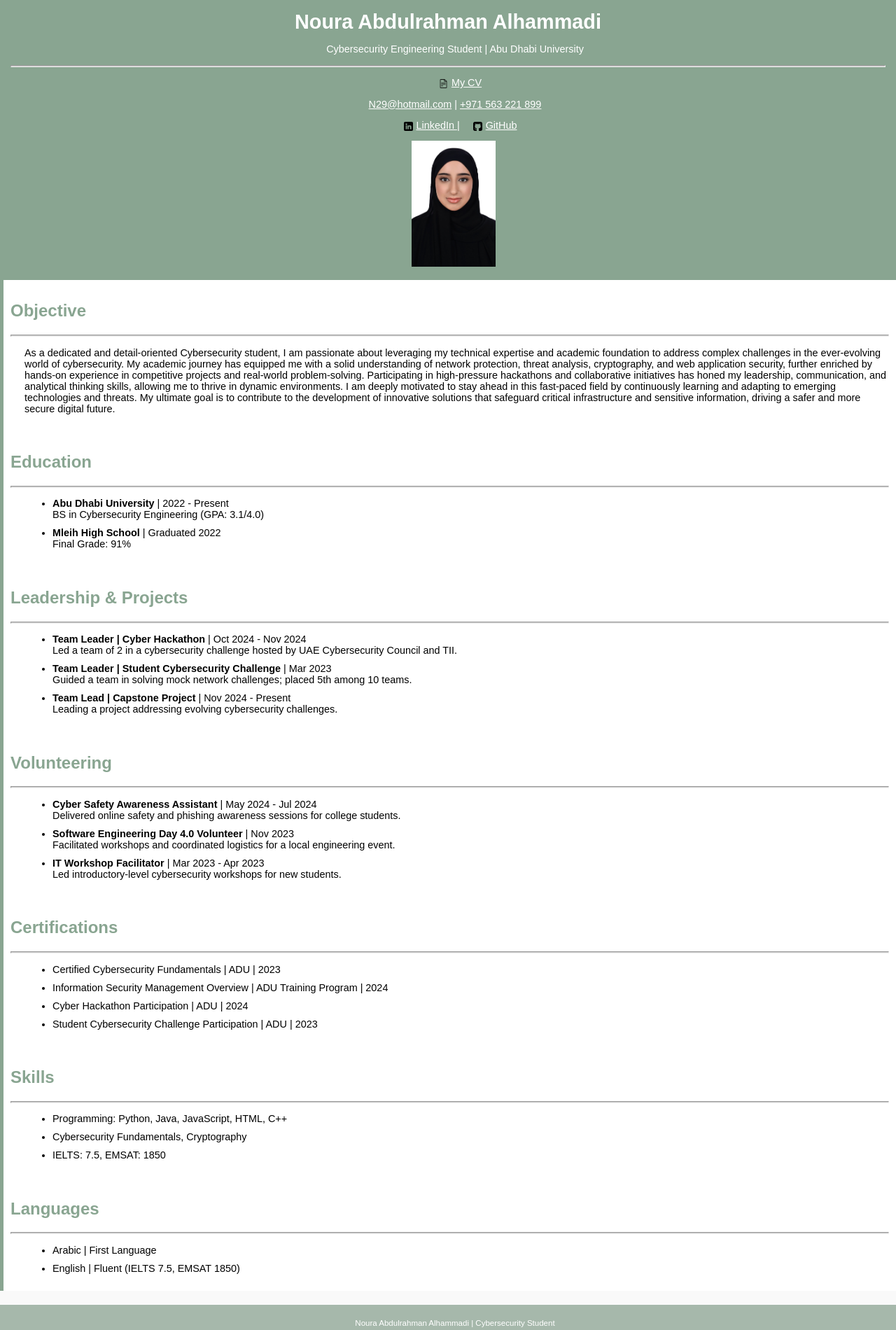
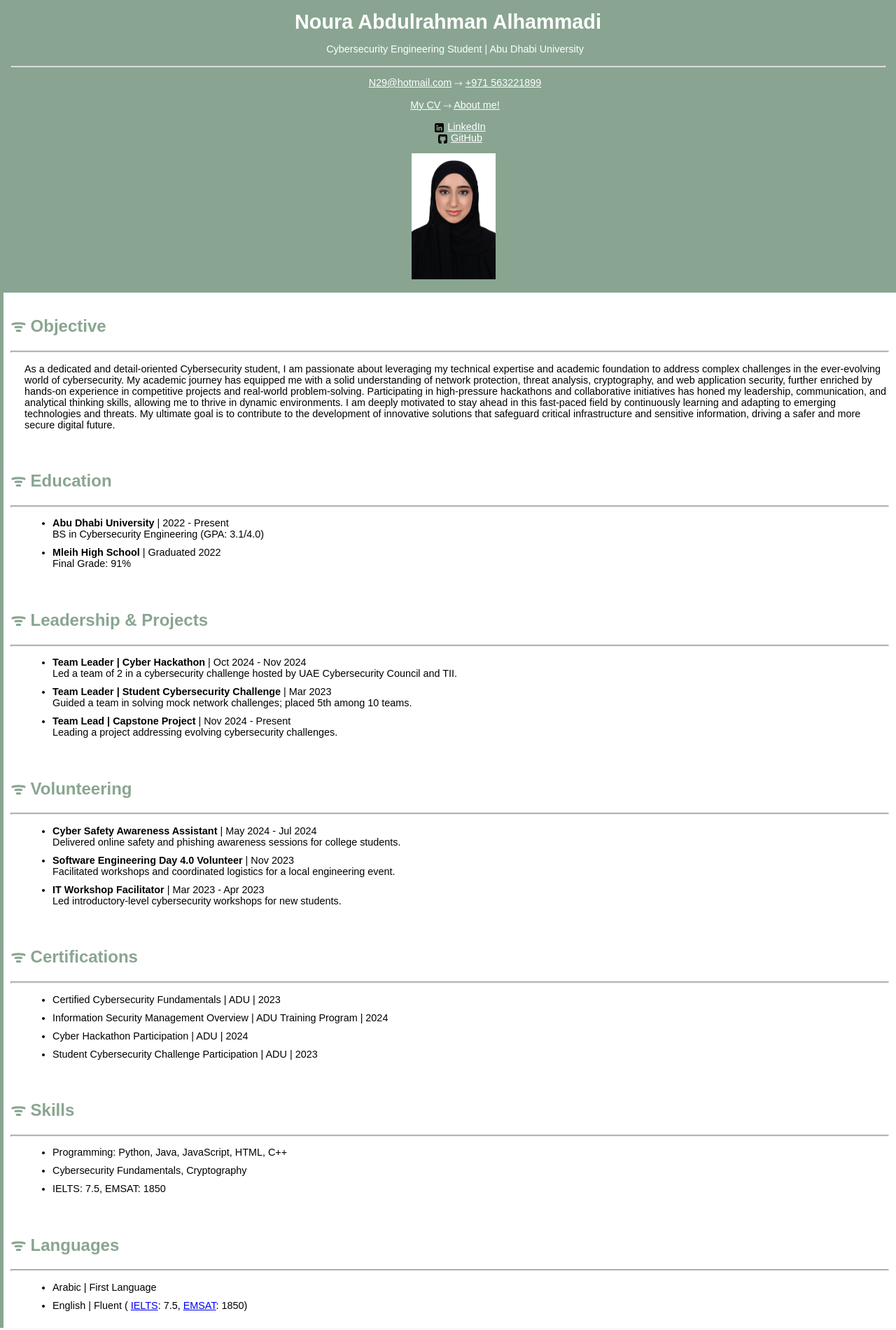
Before and after one commit to N22994/N22994.github.io, a plain HTML site: page index.html in a window 1280 px wide. Shown: the top 1900 px of the page at 70% size. Drawn offline with Linux system fonts and the light colour scheme.

Commit message:
index.html

```diff
--- a/index.html
+++ b/index.html
@@ -14,30 +14,30 @@
             <p>Cybersecurity Engineering Student | Abu Dhabi University</p>
             <hr>
             <p>
-                <a href="Noura Abdulrahman Alhammadi - CV.pdf" target="_blank">
-                    <img src="document.png" alt="CV" class="icon">My CV
-                </a>
+                <a href="N29@hotmail.com">N29@hotmail.com</a> ⤑
+                <a href="+971563221892">+971 563221899</a>
             </p>
-        </section2>
             <p>
-                <a href="N29@hotmail.com">N29@hotmail.com</a> |
-                <a href="+971563221892">+971 563 221 899</a>
-            </p>
+                <a href="Noura Abdulrahman Alhammadi - CV.pdf" target="_blank">My CV</a> ⤑
+                <a href="aboutme.html">About me!</a>
+
+                </p>
             <p>
                 <a href="https://www.linkedin.com/in/noura-a-5b928a347?utm_source=share&utm_campaign=share_via&utm_content=profile&utm_medium=ios_app" >
                     <img src="linkedin.png" alt="LinkedIn" class="icon">LinkedIn
-                </a> |
+                </a> <br>
                 <a href="https://github.com/N22994" >
                     <img src="github.png" alt="GitHub" class="icon">GitHub
                 </a>
             </p>
         </div>
         <img src="photo.JPEG">
-    </section2>
+        <br>
+
     </header>
 
     <div class="body1">
-        <h2>Objective</h2>
+        <h2> ᯤ Objective</h2>
         <hr>
         <p>
             As a dedicated and detail-oriented Cybersecurity student, I am passionate about leveraging my technical expertise and academic foundation to address complex challenges in the ever-evolving world of cybersecurity.
@@ -47,7 +47,7 @@
     </div>
 
     <div class="body1">
-        <h2>Education</h2>
+        <h2> ᯤ Education</h2>
         <hr>
         <ul>
             <li><strong>Abu Dhabi University</strong> | 2022 - Present<br>BS in Cybersecurity Engineering (GPA: 3.1/4.0)</li>
@@ -56,7 +56,7 @@
     </div>
 
     <div class="body1">
-        <h2>Leadership & Projects</h2>
+        <h2> ᯤ Leadership & Projects</h2>
         <hr>
         <ul>
             <li>
@@ -75,7 +75,7 @@
     </div>
 
     <div class="body1">
-        <h2>Volunteering</h2>
+        <h2> ᯤ Volunteering</h2>
         <hr>
         <ul>
             <li>
@@ -94,7 +94,7 @@
     </div>
 
     <div class="body1">
-        <h2>Certifications</h2>
+        <h2> ᯤ Certifications</h2>
         <hr>
         <ul>
             <li>Certified Cybersecurity Fundamentals | ADU | 2023</li>
@@ -105,7 +105,7 @@
     </div>
 
     <div class="body1">
-        <h2>Skills</h2>
+        <h2> ᯤ Skills</h2>
         <hr>
         <ul>
             <li>Programming: Python, Java, JavaScript, HTML, C++</li>
@@ -115,11 +115,14 @@
     </div>
 
     <div class="body1">
-        <h2>Languages</h2>
+        <h2> ᯤ Languages</h2>
         <hr>
         <ul>
             <li>Arabic | First Language</li>
-            <li>English | Fluent (IELTS 7.5, EMSAT 1850)</li>
+            <li>English | Fluent (
+                <a href="https://en.wikipedia.org/wiki/IELTS#Band_scale_and_scoring">IELTS</a>: 7.5,
+                <a href="https://en.wikipedia.org/wiki/Education_in_the_United_Arab_Emirates#Standardized_Testing">EMSAT</a>: 1850)
+            </li>
         </ul>
     </div>
 
```
